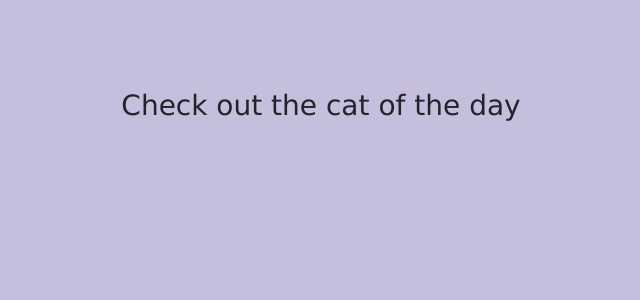
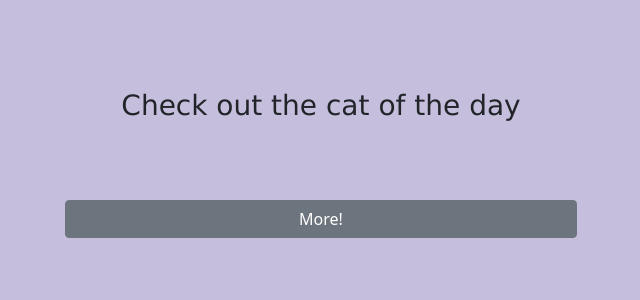
Before and after one commit to Zachj345/1-Day-Flask-App-using-Cat-API, a Flask app: page / in a window 1280 px wide. Shown: the part 269-569 px from the top of the page, without its empty margins (319-959 px from the left). Run offline with Flask 2, Linux system fonts and the light colour scheme; data that the repository does not hold is empty.

Commit message:
starting on pagination button

```diff
--- a/app.py
+++ b/app.py
@@ -15,15 +15,13 @@ API_KEY = 'live_slwstxVNRlpVUWvVsYjBRMYCCyHR511ixrffrbKmjmLULEYgKNwe9xsGhH4NhqIh
 def index():
     url = 'https://api.thecatapi.com/v1/images/search'
     params = {
-        'limit': 1,
+        'limit': 5,
         'api_key': API_KEY,
         'has_breeds': 1
     }
     response = requests.get(url, params=params)
     print(response.reason)
     data = response.json()
-    # for i in data:
-    #     print(i['breeds'][0]['name'])
     return render_template('index.html', data=data)
 
 
--- a/templates/index.html
+++ b/templates/index.html
@@ -37,6 +37,20 @@
         margin: 0 5% 5% 5%;
         width: 50vw;
       }
+      .pagination {
+        text-align: center;
+        margin: auto;
+        width: 40%;
+      }
+      .more-btns {
+        display: flex;
+        justify-content: center;
+        align-items: center;
+      }
+      .more {
+        height: 20%;
+        width: 40%;
+      }
     </style>
   </head>
   <body>
@@ -65,7 +79,14 @@
       </div>
       {% endfor %}
     </div>
-
+    <div class="pagnation">
+      <div class="more-btns">
+        <button class="btn btn-secondary more">More!</button>
+      </div>
+    </div>
+    <br />
+    <br />
+    <br />
     <script
       src="https://cdn.jsdelivr.net/npm/bootstrap@5.1.3/dist/js/bootstrap.bundle.min.js"
       integrity="sha384-ka7Sk0Gln4gmtz2MlQnikT1wXgYsOg+OMhuP+IlRH9sENBO0LRn5q+8nbTov4+1p"
```
